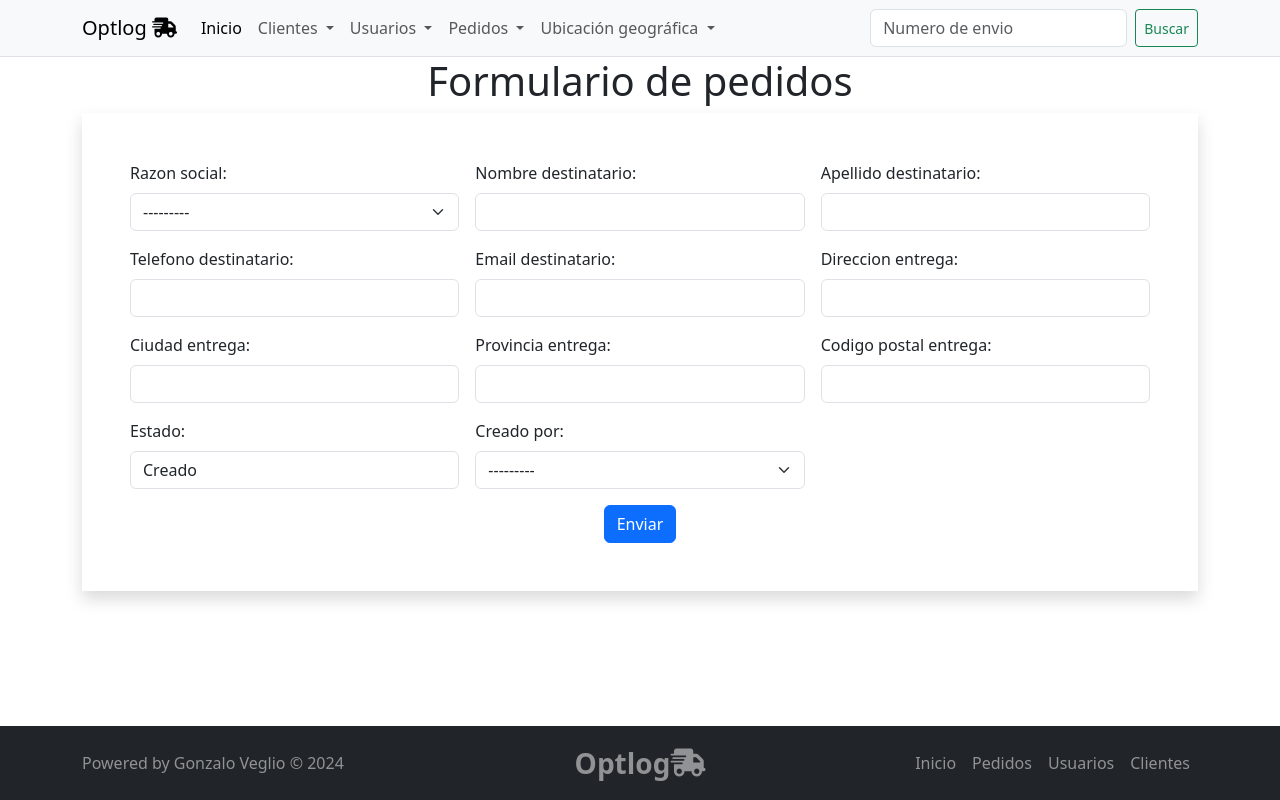
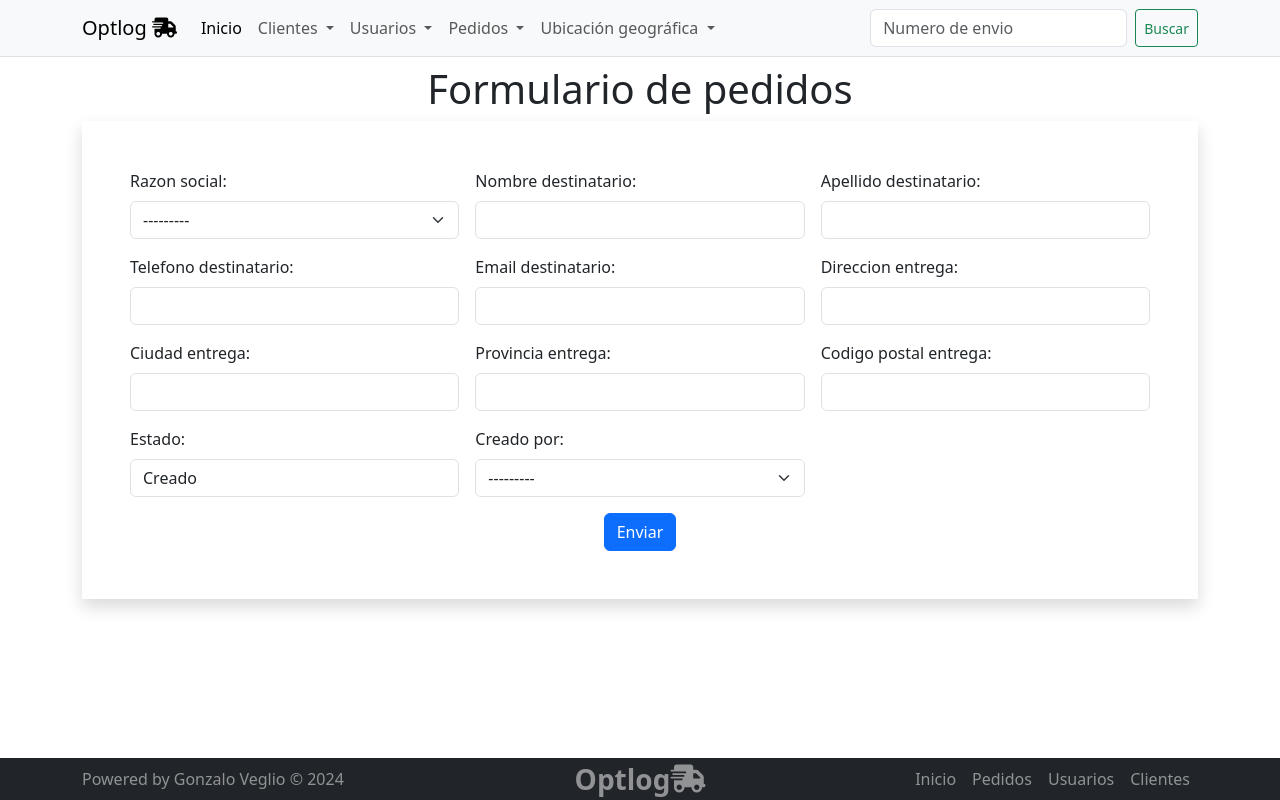
Before and after one commit to clicpaq-desarrollo/pre-Gonzalo-Veglio, a Django app: page /pedidos/pedido/create in a window 1280 px wide. Run offline with Django 5.2, Linux system fonts and the light colour scheme; data comes from the database, SQL or seed files in the repository; both versions use the stored data as it was after the commit; some libraries are stand-ins or nearby versions.

Commit message:
Fixed: vista formulario

```diff
--- a/project/clientes/templates/clientes/cliente_create.html
+++ b/project/clientes/templates/clientes/cliente_create.html
@@ -9,7 +9,7 @@
     <h1 class="text-center">
         Formulario de alta de clientes
     </h1>
-    <div class="p-5 shadow">
+    <div class="p-5 mb-3 shadow">
 
     <form method="post">
         {% csrf_token %}
--- a/project/core/templates/core/base.html
+++ b/project/core/templates/core/base.html
@@ -32,14 +32,14 @@
     {% endblock header %}
 
   </header>
-  <main>
+  <main class="mt-2">
 
 
     {% block main %}
     {% endblock main %}
 
   </main>
-  <footer class="bg-dark pb-3 pt-3 position-fixed bottom-0 " style=" left: 0; right: 0;">
+  <footer class="bg-dark position-fixed bottom-0 " style=" left: 0; right: 0;">
     <div class="container  d-flex flex-wrap justify-content-between align-items-center  ">
 
       {% include 'core/componentes/footer.html' %}
--- a/project/geolocalizacion/templates/geolocalizacion/localidad_create.html
+++ b/project/geolocalizacion/templates/geolocalizacion/localidad_create.html
@@ -9,7 +9,7 @@
         Formulario de alta de localidades
     </h1>
 
-<div class="p-5 shadow">
+<div class="p-5 mb-3 shadow">
 
     <form method="post">
         {% csrf_token %}
--- a/project/geolocalizacion/templates/geolocalizacion/provincia_create.html
+++ b/project/geolocalizacion/templates/geolocalizacion/provincia_create.html
@@ -9,7 +9,7 @@
         Formulario de alta de provincia
     </h1>
 
-<div class="p-5 shadow">
+<div class="p-5 mb-3 shadow">
 
     <form method="post">
         {% csrf_token %}
--- a/project/pedidos/templates/pedidos/pedido_create.html
+++ b/project/pedidos/templates/pedidos/pedido_create.html
@@ -9,7 +9,7 @@
     Formulario de pedidos
   </h1>
 
-<div class="p-5 shadow">
+<div class="p-5 mb-3 shadow">
   <form method="post">
     {% csrf_token %}
     <div class="row g-3">
--- a/project/usuarios/templates/usuarios/usuario_create.html
+++ b/project/usuarios/templates/usuarios/usuario_create.html
@@ -9,7 +9,7 @@
     <h1 class="text-center">
          Formulario de alta de usuarios
     </h1>
-    <div class="p-5 shadow">
+    <div class="p-5 mb-3 shadow">
 
         <form method="post">
             {% csrf_token %}
```
Also changed, not shown: project/db.sqlite3.
